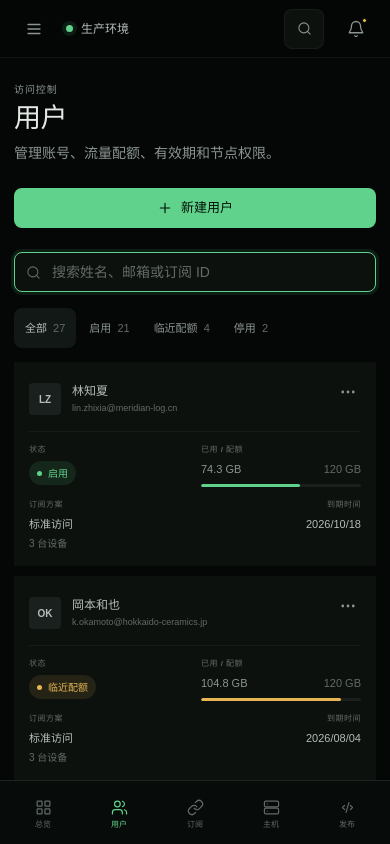
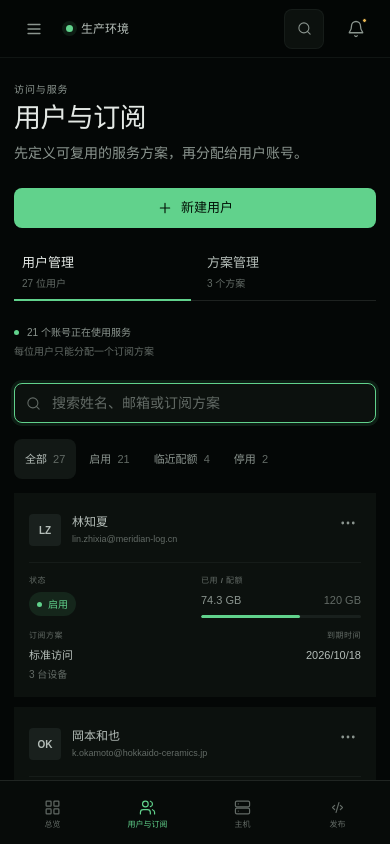
Before and after one commit to Zanetach/RayLink, a plain HTML site: page roms/web/index.html in a window 390 px wide. Both pictures are taken after a click on the button 304 px from the left and 28 px from the top of the page. Shown: the top 844 px of the page. Drawn offline with Linux system fonts and the light colour scheme.

Commit message:
feat: merge user and subscription management

```diff
--- a/roms/web/app.js
+++ b/roms/web/app.js
@@ -8,9 +8,9 @@ const users = [
 ];
 
 const plans = {
-  "standard": { name: "标准访问", quota: 120, devices: 3, nodeGroup: "东京 + 新加坡", clients: ["mihomo", "sing-box"], description: "适合日常办公和开发", tone: "standard" },
-  "high-speed": { name: "高速访问", quota: 320, devices: 5, nodeGroup: "全部节点", clients: ["mihomo", "sing-box", "download"], description: "面向高流量研发团队", tone: "premium" },
-  "temporary": { name: "临时访问", quota: 36, devices: 1, nodeGroup: "东京", clients: ["mihomo", "sing-box"], description: "外部协作和短期项目", tone: "temporary" }
+  "standard": { name: "标准访问", quota: 120, devices: 3, nodeGroup: "东京 + 新加坡", clients: ["mihomo", "sing-box"], assignedUsers: 17, description: "适合日常办公和开发", tone: "standard" },
+  "high-speed": { name: "高速访问", quota: 320, devices: 5, nodeGroup: "全部节点", clients: ["mihomo", "sing-box", "download"], assignedUsers: 6, description: "面向高流量研发团队", tone: "premium" },
+  "temporary": { name: "临时访问", quota: 36, devices: 1, nodeGroup: "东京", clients: ["mihomo", "sing-box"], assignedUsers: 4, description: "外部协作和短期项目", tone: "temporary" }
 };
 
 const clientCatalog = {
@@ -55,6 +55,8 @@ const elements = {
 };
 
 let activeUserFilter = "all";
+let activeAccountTab = "users";
+let totalUserCount = 27;
 let toastTimer;
 let lastFocusedElement;
 let publishInProgress = false;
@@ -100,7 +102,8 @@ function renderUsers() {
       </tr>`;
   }).join("");
 
-  elements.userCount.textContent = `显示 ${filtered.length} / 27 位用户`;
+  elements.userCount.textContent = `显示 ${filtered.length} / ${totalUserCount} 位用户`;
+  document.querySelector("#account-tab-users small").textContent = `${totalUserCount} 位用户`;
   if (!filtered.length) {
     elements.userBody.innerHTML = `<tr><td colspan="6"><div class="empty-state">没有符合当前筛选条件的用户</div></td></tr>`;
   }
@@ -109,7 +112,7 @@ function renderUsers() {
 function renderPlans() {
   if (!elements.planList) return;
   elements.planList.innerHTML = Object.entries(plans).map(([planId, plan]) => {
-    const assignedUsers = users.filter((user) => user.planId === planId).length;
+    const assignedUsers = plan.assignedUsers;
     const scopeTags = plan.nodeGroup.split(" + ").map((scope) => `<span class="tag">${scope === "全部节点" ? "全节点" : scope}</span>`).join("");
     const groupCount = plan.nodeGroup === "全部节点" ? 4 : plan.nodeGroup.split(" + ").length;
     return `
@@ -124,8 +127,9 @@ function renderPlans() {
 
   const totalUsage = users.reduce((sum, user) => sum + (user.used / plans[user.planId].quota), 0);
   document.querySelector("#plan-count").textContent = Object.keys(plans).length;
-  document.querySelector("#assigned-user-count").textContent = users.length;
+  document.querySelector("#assigned-user-count").textContent = totalUserCount;
   document.querySelector("#average-plan-usage").textContent = `${((totalUsage / users.length) * 100).toFixed(1)}%`;
+  document.querySelector("#account-tab-plans small").textContent = `${Object.keys(plans).length} 个方案`;
 }
 
 function renderClientEntries() {
@@ -134,10 +138,44 @@ function renderClientEntries() {
     <button data-open-portal><span><strong>${client.name}</strong><small>${client.platforms}</small></span>${icon("arrow")}</button>`).join("");
 }
 
+function setAccountTab(tabName, updateHash = false) {
+  activeAccountTab = tabName === "plans" ? "plans" : "users";
+
+  document.querySelectorAll("[data-account-tab]").forEach((button) => {
+    const active = button.dataset.accountTab === activeAccountTab;
+    button.classList.toggle("active", active);
+    button.setAttribute("aria-selected", String(active));
+    button.tabIndex = active ? 0 : -1;
+  });
+
+  document.querySelectorAll("[data-account-panel]").forEach((panel) => {
+    const active = panel.dataset.accountPanel === activeAccountTab;
+    panel.classList.toggle("active", active);
+    panel.hidden = !active;
+  });
+
+  document.querySelectorAll("[data-account-action]").forEach((button) => {
+    button.hidden = button.dataset.accountAction !== activeAccountTab;
+  });
+
+  document.title = `${activeAccountTab === "plans" ? "方案管理" : "用户管理"} · RayLink`;
+  if (updateHash) {
+    const route = activeAccountTab === "plans" ? "users/plans" : "users";
+    history.pushState({ view: "users", accountTab: activeAccountTab }, "", `#/${route}`);
+  }
+}
+
 function navigate(viewName, updateHash = true) {
-  const target = document.querySelector(`[data-view="${viewName}"]`) || document.querySelector('[data-view="not-found"]');
+  const requestedAccountTab = viewName === "subscriptions" || viewName === "users/plans"
+    ? "plans"
+    : viewName === "users"
+      ? "users"
+      : null;
+  const normalizedView = requestedAccountTab ? "users" : viewName;
+  const target = document.querySelector(`[data-view="${normalizedView}"]`) || document.querySelector('[data-view="not-found"]');
   const resolvedView = target.dataset.view;
   document.querySelectorAll(".view").forEach((view) => view.classList.toggle("active", view === target));
+  if (resolvedView === "users") setAccountTab(requestedAccountTab || activeAccountTab);
 
   document.querySelectorAll("[data-view-target]").forEach((button) => {
     const active = button.dataset.viewTarget === resolvedView;
@@ -154,9 +192,14 @@ function navigate(viewName, updateHash = true) {
     elements.indicator.style.transform = `translateY(${index * 48}px)`;
   }
 
-  const headings = { dashboard: "仪表盘", users: "用户", subscriptions: "订阅方案", hosts: "主机", deploy: "配置发布", "not-found": "未找到" };
+  const headings = { dashboard: "仪表盘", users: activeAccountTab === "plans" ? "方案管理" : "用户管理", hosts: "主机", deploy: "配置发布", "not-found": "未找到" };
   document.title = `${headings[resolvedView]} · RayLink`;
-  if (updateHash) history.pushState({ view: resolvedView }, "", `#/${resolvedView}`);
+  if (updateHash) {
+    const route = resolvedView === "users" && activeAccountTab === "plans" ? "users/plans" : resolvedView;
+    history.pushState({ view: resolvedView, accountTab: activeAccountTab }, "", `#/${route}`);
+  } else if (viewName === "subscriptions") {
+    history.replaceState({ view: "users", accountTab: "plans" }, "", "#/users/plans");
+  }
   elements.rail.classList.remove("open");
   elements.rail.toggleAttribute("inert", window.innerWidth <= 920);
   elements.menuToggle.setAttribute("aria-expanded", "false");
@@ -232,7 +275,7 @@ function openNewUser() {
 function planDrawerMarkup(planId) {
   const plan = plans[planId];
   const isNew = !plan;
-  const assignedUsers = users.filter((user) => user.planId === planId).length;
+  const assignedUsers = plan?.assignedUsers || 0;
   const capabilityRows = Object.entries(clientCatalog).map(([capabilityId, client]) => `
     <div class="switch-row"><div><strong>${client.name}</strong><small>${client.platforms}</small></div><button type="button" class="switch ${plan?.clients.includes(capabilityId) || (isNew && capabilityId !== "download") ? "on" : ""}" data-capability="${capabilityId}" role="switch" aria-checked="${Boolean(plan?.clients.includes(capabilityId) || (isNew && capabilityId !== "download"))}"></button></div>`).join("");
   return `
@@ -389,10 +432,16 @@ function saveUserForm(form) {
   const existingUser = users.find((user) => user.email === originalEmail);
 
   if (existingUser) {
+    if (existingUser.planId !== planId) {
+      plans[existingUser.planId].assignedUsers = Math.max(0, plans[existingUser.planId].assignedUsers - 1);
+      plans[planId].assignedUsers += 1;
+    }
     Object.assign(existingUser, { name, email, planId, expires });
   } else {
     const initials = name.split(/\s+/).map((part) => part[0]).join("").slice(0, 2).toUpperCase();
     users.push({ name, initials: initials || "新", email, password: "raylink-demo", portalStatus: "invited", state: "active", used: 0, planId, expires });
+    plans[planId].assignedUsers += 1;
+    totalUserCount += 1;
   }
   renderUsers();
   renderPlans();
@@ -409,6 +458,7 @@ function savePlanForm(form) {
     devices: Number(form.elements.devices.value),
     nodeGroup: form.elements.nodeGroup.value,
     clients: enabledClients,
+    assignedUsers: previousPlan?.assignedUsers || 0,
     description: form.elements.description.value.trim() || "自定义服务方案",
     tone: previousPlan?.tone || "standard"
   };
@@ -515,6 +565,12 @@ document.addEventListener("click", (event) => {
   const viewButton = event.target.closest("[data-view-target]");
   if (viewButton) {
     navigate(viewButton.dataset.viewTarget);
+    return;
+  }
+
+  const accountTab = event.target.closest("[data-account-tab]");
+  if (accountTab) {
+    setAccountTab(accountTab.dataset.accountTab, true);
     return;
   }
 
@@ -644,6 +700,12 @@ document.addEventListener("keydown", (event) => {
       first.focus();
     }
   }
+  if (["ArrowLeft", "ArrowRight"].includes(event.key) && event.target.matches("[data-account-tab]")) {
+    event.preventDefault();
+    const nextTab = activeAccountTab === "users" ? "plans" : "users";
+    setAccountTab(nextTab, true);
+    document.querySelector(`[data-account-tab="${nextTab}"]`).focus();
+  }
 });
 
 window.addEventListener("popstate", () => {
--- a/roms/web/index.html
+++ b/roms/web/index.html
@@ -47,10 +47,7 @@
           <svg><use href="#i-grid"/></svg><span>仪表盘</span>
         </button>
         <button class="nav-item" data-view-target="users">
-          <svg><use href="#i-users"/></svg><span>用户</span><span class="nav-count">27</span>
-        </button>
-        <button class="nav-item" data-view-target="subscriptions">
-          <svg><use href="#i-link"/></svg><span>订阅</span>
+          <svg><use href="#i-users"/></svg><span>用户与订阅</span><span class="nav-count">27</span>
         </button>
         <button class="nav-item" data-view-target="hosts">
           <svg><use href="#i-server"/></svg><span>主机</span><span class="nav-count">4</span>
@@ -201,11 +198,29 @@
 
         <section class="view" id="view-users" data-view="users">
           <div class="page-heading">
-            <div><p class="eyebrow">访问控制</p><h1>用户</h1><p>管理账号、流量配额、有效期和节点权限。</p></div>
-            <button class="button primary" data-new-user><svg><use href="#i-plus"/></svg>新建用户</button>
+            <div><p class="eyebrow">访问与服务</p><h1>用户与订阅</h1><p>先定义可复用的服务方案，再分配给用户账号。</p></div>
+            <div class="heading-actions">
+              <button class="button primary" data-account-action="users" data-new-user><svg><use href="#i-plus"/></svg>新建用户</button>
+              <button class="button primary" data-account-action="plans" data-new-plan hidden><svg><use href="#i-plus"/></svg>新建方案</button>
+            </div>
+          </div>
+
+          <div class="account-tabs" role="tablist" aria-label="用户与订阅管理">
+            <button class="active" id="account-tab-users" role="tab" aria-selected="true" aria-controls="account-panel-users" data-account-tab="users">
+              <span>用户管理</span><small>27 位用户</small>
+            </button>
+            <button id="account-tab-plans" role="tab" aria-selected="false" aria-controls="account-panel-plans" tabindex="-1" data-account-tab="plans">
+              <span>方案管理</span><small>3 个方案</small>
+            </button>
+          </div>
+
+          <div class="account-panel active" id="account-panel-users" role="tabpanel" aria-labelledby="account-tab-users" data-account-panel="users">
+            <div class="account-context">
+              <span><i class="good-dot"></i>21 个账号正在使用服务</span>
+              <span>每位用户只能分配一个订阅方案</span>
             </div>
             <div class="toolbar">
-            <label class="search-field"><svg><use href="#i-search"/></svg><input id="user-search" type="search" placeholder="搜索姓名、邮箱或订阅 ID"></label>
+              <label class="search-field"><svg><use href="#i-search"/></svg><input id="user-search" type="search" placeholder="搜索姓名、邮箱或订阅方案"></label>
               <div class="filter-group" role="group" aria-label="用户状态筛选">
                 <button class="filter active" data-user-filter="all">全部 <span>27</span></button>
                 <button class="filter" data-user-filter="active">启用 <span>21</span></button>
@@ -222,13 +237,9 @@
               </div>
               <div class="table-footer"><span id="user-result-count">显示 6 / 27 位用户</span><div class="pagination"><button disabled>上一页</button><span>1 / 5</span><button>下一页</button></div></div>
             </section>
-        </section>
+          </div>
 
-        <section class="view" id="view-subscriptions" data-view="subscriptions">
-          <div class="page-heading">
-            <div><p class="eyebrow">服务策略</p><h1>订阅方案</h1><p>订阅定义流量、节点范围、设备数量和客户端能力，再分配给用户。</p></div>
-            <button class="button primary" data-new-plan><svg><use href="#i-plus"/></svg>新建方案</button>
-          </div>
+          <div class="account-panel" id="account-panel-plans" role="tabpanel" aria-labelledby="account-tab-plans" data-account-panel="plans" hidden>
             <div class="view-context"><span><i class="good-dot"></i>策略版本 v2026.07.25-04 已生效</span><span>发布人 林知夏 · 14:32</span></div>
             <div class="subscription-layout">
               <section class="plan-panel">
@@ -243,7 +254,7 @@
                 <div id="plan-list"></div>
                 <div class="plan-policy-note">
                   <svg><use href="#i-shield"/></svg>
-                <div><strong>一个用户分配一个订阅方案</strong><p>流量、设备、节点和客户端能力由方案统一管理。修改方案后，所属用户在下次同步时自动获得新配置。</p></div>
+                  <div><strong>方案是权益的唯一来源</strong><p>流量、设备、节点和客户端能力由方案统一管理。修改方案后，所属用户在下次同步时自动获得新配置。</p></div>
                 </div>
               </section>
               <aside class="onboarding-panel">
@@ -262,6 +273,7 @@
                 <div class="client-entry-list" id="client-entry-list"></div>
                 <p class="portal-note">用户只需要管理自己的账号和客户端，技术配置由 RayLink 根据所分配方案生成。</p>
               </aside>
+            </div>
           </div>
         </section>
 
@@ -363,8 +375,7 @@
 
   <nav class="mobile-nav" aria-label="移动端主导航">
     <button class="active" data-view-target="dashboard"><svg><use href="#i-grid"/></svg><span>总览</span></button>
-    <button data-view-target="users"><svg><use href="#i-users"/></svg><span>用户</span></button>
-    <button data-view-target="subscriptions"><svg><use href="#i-link"/></svg><span>订阅</span></button>
+    <button data-view-target="users"><svg><use href="#i-users"/></svg><span>用户与订阅</span></button>
     <button data-view-target="hosts"><svg><use href="#i-server"/></svg><span>主机</span></button>
     <button data-view-target="deploy"><svg><use href="#i-code"/></svg><span>发布</span></button>
   </nav>
--- a/roms/web/styles.css
+++ b/roms/web/styles.css
@@ -34,6 +34,7 @@
 }
 
 * { box-sizing: border-box; }
+[hidden] { display: none !important; }
 
 html { min-width: 320px; background: var(--canvas); }
 
@@ -387,6 +388,56 @@ h2 { margin: 0; font-size: 18px; font-weight: 600; letter-spacing: -0.012em; lin
 .button.compact { min-height: 40px; padding: 0 12px; font-size: 10px; }
 .button:disabled { cursor: not-allowed; opacity: 0.46; }
 .heading-actions { display: flex; gap: 8px; }
+
+.view#view-users .page-heading { margin-bottom: 16px; }
+.account-tabs {
+  display: flex;
+  gap: 24px;
+  margin-bottom: 24px;
+  border-bottom: 1px solid var(--border);
+}
+.account-tabs button {
+  position: relative;
+  display: grid;
+  min-width: 128px;
+  min-height: 56px;
+  align-content: center;
+  justify-items: start;
+  padding: 0;
+  background: transparent;
+  color: var(--muted);
+  text-align: left;
+  transition: transform 120ms var(--ease-out), opacity 160ms ease;
+}
+.account-tabs button::after {
+  position: absolute;
+  right: 0;
+  bottom: -1px;
+  left: 0;
+  height: 2px;
+  background: var(--accent);
+  content: "";
+  opacity: 0;
+  transform: scaleX(0.72);
+  transition: transform 160ms var(--ease-out), opacity 120ms ease;
+}
+.account-tabs button span { color: var(--text-soft); font-size: 13px; font-weight: 650; }
+.account-tabs button small { margin-top: 4px; color: var(--faint); font-size: 10px; }
+.account-tabs button.active::after { opacity: 1; transform: scaleX(1); }
+.account-tabs button.active span { color: var(--text); }
+.account-panel { display: none; }
+.account-panel.active { display: block; animation: view-enter 220ms var(--ease-out) both; }
+.account-context {
+  display: flex;
+  min-height: 40px;
+  align-items: center;
+  justify-content: space-between;
+  margin-bottom: 16px;
+  color: var(--faint);
+  font-size: 10px;
+}
+.account-context span:first-child { display: flex; align-items: center; gap: 8px; color: var(--muted); }
+.account-panel .view-context { margin: 0 0 16px; }
 
 .status-band {
   display: grid;
@@ -955,6 +1006,7 @@ input[type="checkbox"] { width: 15px; height: 15px; margin: 2px 0 0; accent-colo
 
 @media (hover: hover) {
   .nav-item:hover, .icon-button:hover, .profile-button:hover, .node-row:hover { background-color: var(--surface-2); color: var(--text); }
+  .account-tabs button:hover span { color: var(--text); }
   .button.primary:hover { background-color: var(--accent-strong); }
   .button.secondary:hover, .command-button:hover { border-color: var(--border); background-color: var(--surface-3); }
   .text-button:hover, .identity-link:hover strong { color: var(--accent); }
@@ -1018,6 +1070,9 @@ input[type="checkbox"] { width: 15px; height: 15px; margin: 2px 0 0; accent-colo
   .node-row { grid-template-columns: 12px minmax(120px,1fr) 44px; }
   .node-load { display: none; }
   .toolbar { margin-bottom: 10px; }
+  .account-tabs { gap: 8px; margin-bottom: 16px; }
+  .account-tabs button { min-width: 0; flex: 1; min-height: 56px; padding: 0 8px; }
+  .account-context, .account-panel .view-context { align-items: flex-start; flex-direction: column; justify-content: center; gap: 4px; padding: 8px 0; }
   .filter-group { padding-bottom: 4px; }
   .table-panel { background: transparent; }
   .table-scroll { overflow: visible; }
@@ -1090,7 +1145,7 @@ input[type="checkbox"] { width: 15px; height: 15px; margin: 2px 0 0; accent-colo
     left: 0;
     display: grid;
     height: calc(64px + env(safe-area-inset-bottom));
-    grid-template-columns: repeat(5,1fr);
+    grid-template-columns: repeat(4,1fr);
     border-top: 1px solid var(--border);
     background: var(--rail);
     padding: 4px 5px env(safe-area-inset-bottom);
```
Also changed, not shown: roms/web/DESIGN.md (+3 -2 lines), roms/web/README.md. Lines whose indentation alone changed are shown as unchanged.
